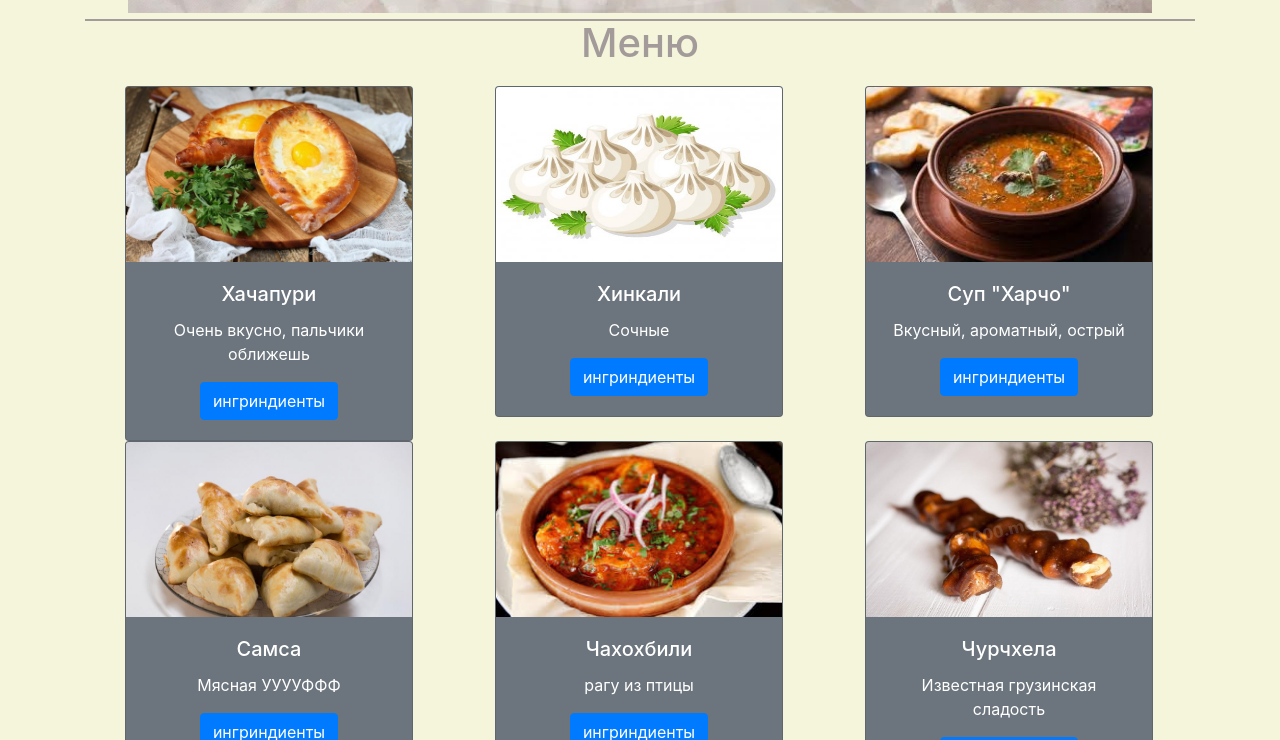
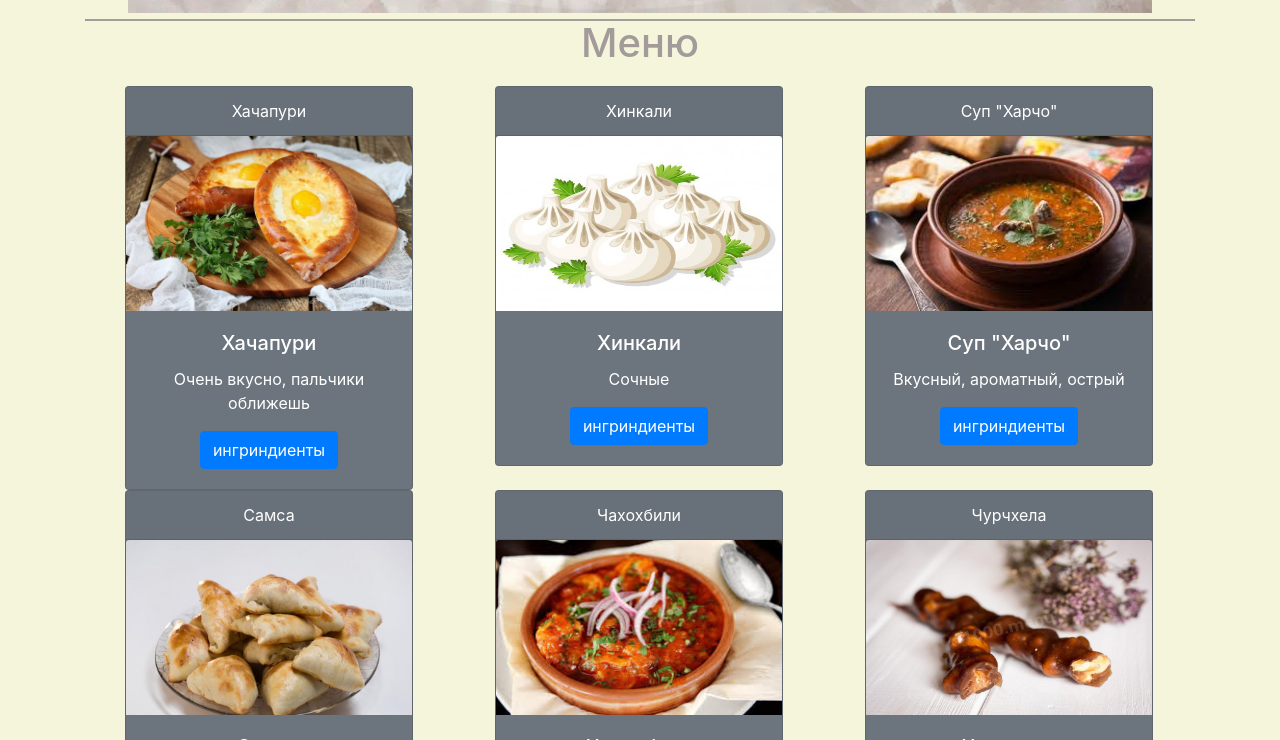
Before and after one commit to Ychapa/Carousel, a plain HTML site: page index.html in a window 1280 px wide. Shown: the part 587-1327 px from the top of the page. Drawn offline with nearby package versions, Linux system fonts and the light colour scheme.

Commit message:
Site number 2

```diff
--- a/index.html
+++ b/index.html
@@ -51,6 +51,7 @@
             <div class="row justify-content-between">
                 <div class="col">
                     <div class="card text-white bg-secondary" style="width: 18rem;">
+                        <div class="card-header">Хачапури</div>
                         <img class="card-img-top" src="chachapuri.jpg" alt="Card image cap">
                         <div class="card-body">
                             <h5 class="card-title">Хачапури</h5>
@@ -80,6 +81,7 @@
                 </div>
                 <div class="col">
                     <div class="card text-white bg-secondary" style="width: 18rem;">
+                        <div class="card-header">Хинкали</div>
                         <img class="card-img-top" id="chinkali"
                             src="depositphotos_181690608-stock-illustration-khinkali-georgian-dumplings-herb-ector.jpg"
                             alt="Card image cap">
@@ -105,6 +107,7 @@
                 </div>
                 <div class="col">
                     <div class="card text-white bg-secondary" style="width: 18rem;">
+                        <div class="card-header">Суп "Харчо"</div>
                         <img class="card-img-top" id="charcho" src="charcho.jpg" alt="Card image cap">
                         <div class="card-body">
                             <h5 class="card-title">Суп "Харчо"</h5>
@@ -128,6 +131,7 @@
             <div class="row justify-content-between">
                 <div class="col">
                     <div class="card text-white bg-secondary" style="width: 18rem;">
+                        <div class="card-header">Самса</div>
                         <img class="card-img-top" id="samsa" src="rec4.jpg" alt="Card image cap">
                         <div class="card-body">
                             <h5 class="card-title">Самса</h5>
@@ -151,6 +155,7 @@
                 </div>
                 <div class="col">
                     <div class="card text-white bg-secondary" style="width: 18rem;">
+                        <div class="card-header">Чахохбили</div>
                         <img class="card-img-top" id="chahohbili" src="chahohbili.jpg" alt="Card image cap">
                         <div class="card-body">
                             <h5 class="card-title">Чахохбили</h5>
@@ -174,6 +179,7 @@
                 </div>
                 <div class="col">
                     <div class="card text-white bg-secondary" style="width: 18rem;">
+                        <div class="card-header">Чурчхела</div>
                         <img class="card-img-top" id="churchhela" src="churchhela.jpg" alt="Card image cap">
                         <div class="card-body">
                             <h5 class="card-title">Чурчхела</h5>
```
